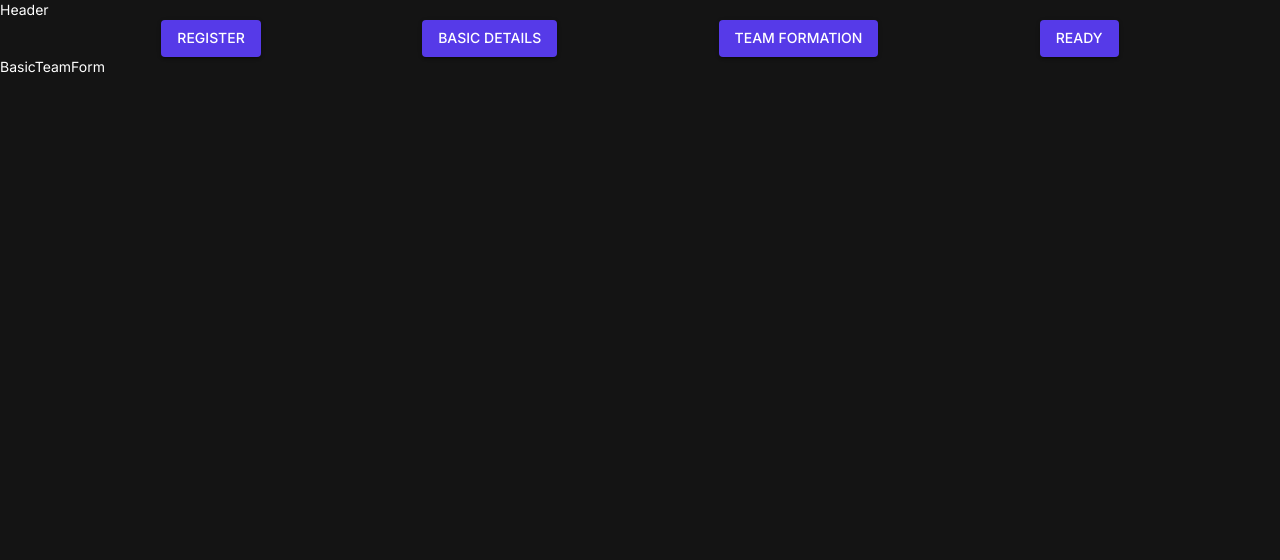
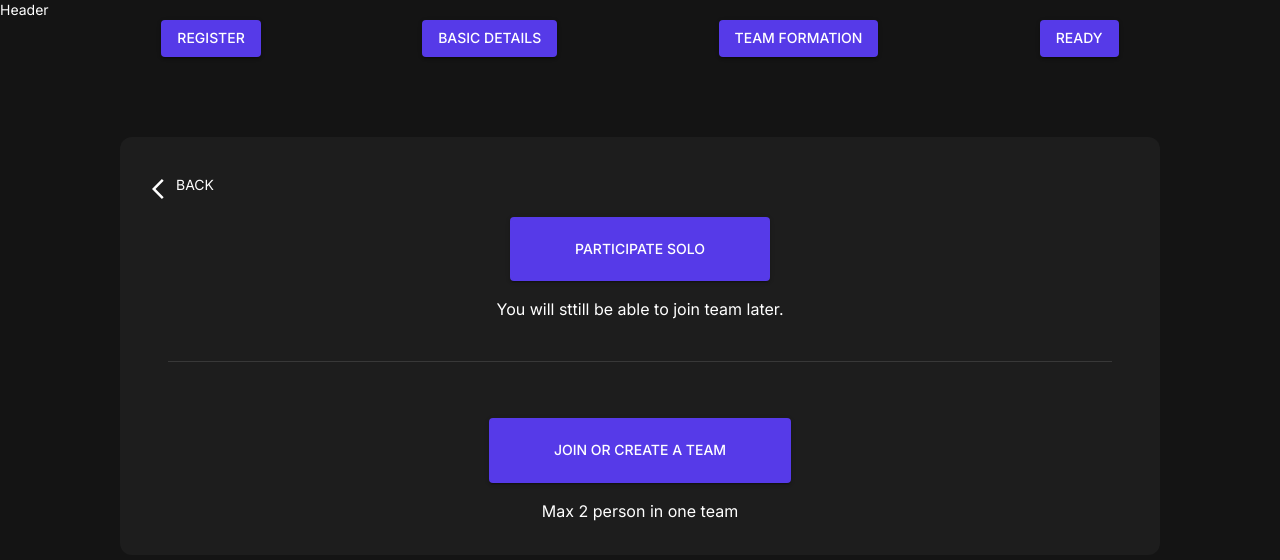
Before and after one commit to IEEE-VIT/palette-21-frontend, a React (Create React App) app: page /userForm in a window 1280 px wide. Both pictures are taken after a click on the button "TEAM FORMATION". Shown: the top 560 px of the page. Built offline with nearby package versions, Linux system fonts and the light colour scheme.

Commit message:
feat: team formation forms

```diff
--- a/src/screens/UserFormScreen/BasicDetailsPage/BasicDetailsBanner.jsx
+++ b/src/screens/UserFormScreen/BasicDetailsPage/BasicDetailsBanner.jsx
@@ -5,8 +5,10 @@ import bannerImage from "../../../assets/basicDetails/banner.png";
 export default function BasicDetailsBanner() {
   return (
     <Box mt={20}>
-      <Grid item>
-        <img src={bannerImage} height={300} />
+      <Grid container direction="column" alignItems="center" justify="center">
+        <Grid item>
+          <img src={bannerImage} height={300} />
+        </Grid>
       </Grid>
     </Box>
   );
--- a/src/screens/UserFormScreen/BasicDetailsPage/BasicDetailsForm.jsx
+++ b/src/screens/UserFormScreen/BasicDetailsPage/BasicDetailsForm.jsx
@@ -61,7 +61,7 @@ export default function BasicDetailsForm() {
 
   return (
     <div>
-      <Box m={4} mx={6}>
+      <Box m={4} mx={15} mt={10}>
         <Paper class={classes.paper} variant="elevation" elevation={10}>
           <Box p={4}>
             <Grid container direction="column">
@@ -196,9 +196,9 @@ export default function BasicDetailsForm() {
                       <MenuItem value="">
                         <em>None</em>
                       </MenuItem>
-                      <MenuItem value={10}>Ten</MenuItem>
-                      <MenuItem value={20}>Twenty</MenuItem>
-                      <MenuItem value={30}>Thirty</MenuItem>
+                      <MenuItem value={10}>Twitter</MenuItem>
+                      <MenuItem value={20}>Instagram</MenuItem>
+                      <MenuItem value={30}>Friend</MenuItem>
                     </Select>
                   </FormControl>
                 </Box>
--- a/src/screens/UserFormScreen/BasicDetailsPage/BasicTeamForm.jsx
+++ b/src/screens/UserFormScreen/BasicDetailsPage/BasicTeamForm.jsx
@@ -1,5 +1,105 @@
+import {
+  Paper,
+  Grid,
+  Box,
+  makeStyles,
+  Button,
+  Typography,
+  Divider,
+} from "@material-ui/core";
 import React from "react";
+import ArrowBackIosIcon from "@material-ui/icons/ArrowBackIos";
+
+const useStyles = makeStyles({
+  paper: {
+    backgroundColor: "#1D1D1D",
+    color: "#FFFF",
+    borderRadius: 12,
+  },
+  button: {
+    padding: "20px",
+    paddingLeft: "65px",
+    paddingRight: "65px",
+  },
+});
 
 export default function BasicTeamForm() {
-  return <div>BasicTeamForm</div>;
+  const classes = useStyles();
+  return (
+    <Box m={4} mx={15} mt={10}>
+      <Paper class={classes.paper} variant="elevation" elevation={10}>
+        <Box p={4}>
+          <Grid container direction="column" alignItems="stretch">
+            <Grid item>
+              <Grid container direction="row" spacing={0} alignItems="center">
+                <Grid item>
+                  <Box mt={1}>
+                    <ArrowBackIosIcon />
+                  </Box>
+                </Grid>
+                <Grid item>BACK</Grid>
+              </Grid>
+            </Grid>
+            <Grid item>
+              <Box mt={2}>
+                <Grid
+                  container
+                  direction="column"
+                  spacing={2}
+                  alignItems="center"
+                  justify="center"
+                >
+                  <Grid item>
+                    <Button
+                      variant="contained"
+                      color="primary"
+                      className={classes.button}
+                    >
+                      Participate Solo
+                    </Button>
+                  </Grid>
+                  <Grid item>
+                    <Typography vairant="caption">
+                      You will sttill be able to join team later.{" "}
+                    </Typography>
+                  </Grid>
+                </Grid>
+              </Box>
+            </Grid>
+            <Grid item>
+              <Box my={5}>
+                <Divider variant="middle" />
+              </Box>
+            </Grid>
+            <Grid item>
+              <Box mt={2}>
+                <Grid
+                  container
+                  direction="column"
+                  spacing={2}
+                  alignItems="center"
+                  justify="center"
+                >
+                  <Grid item>
+                    <Button
+                      variant="contained"
+                      color="primary"
+                      className={classes.button}
+                    >
+                      Join or create a team
+                    </Button>
+                  </Grid>
+                  <Grid item>
+                    <Typography vairant="caption">
+                      Max 2 person in one team
+                    </Typography>
+                  </Grid>
+                </Grid>
+              </Box>
+            </Grid>
+          </Grid>
+        </Box>
+      </Paper>
+    </Box>
+  );
 }
--- /dev/null
+++ b/src/screens/UserFormScreen/TeamFormation/CreateTeamForm.jsx
@@ -0,0 +1,171 @@
+import {
+  Paper,
+  Grid,
+  Box,
+  makeStyles,
+  Button,
+  TextField,
+  Switch,
+  FormControl,
+  InputLabel,
+  Select,
+  MenuItem,
+  Typography,
+} from "@material-ui/core";
+import { withStyles } from "@material-ui/styles";
+import React from "react";
+import ArrowBackIosIcon from "@material-ui/icons/ArrowBackIos";
+
+const useStyles = makeStyles({
+  paper: {
+    backgroundColor: "#1D1D1D",
+    color: "#FFFF",
+    borderRadius: 12,
+  },
+  outlinePaper: {
+    backgroundColor: "#1D1D1D",
+    borderColor: "#694FEF",
+    color: "#FFFF",
+  },
+  button: {
+    padding: "10px",
+    paddingLeft: "25px",
+    paddingRight: "25px",
+  },
+});
+const AntSwitch = withStyles((theme) => ({
+  root: {
+    width: 45,
+    height: 25,
+    padding: 0,
+    display: "flex",
+  },
+  switchBase: {
+    padding: 3,
+    color: theme.palette.grey[500],
+    "&$checked": {
+      transform: "translateX(19px)",
+      color: theme.palette.common.white,
+      "& + $track": {
+        opacity: 1,
+        backgroundColor: theme.palette.primary.main,
+        borderColor: theme.palette.primary.main,
+      },
+    },
+  },
+  thumb: {
+    width: 19,
+    height: 19,
+    boxShadow: "none",
+  },
+  track: {
+    border: `1px solid ${theme.palette.grey[500]}`,
+    borderRadius: 16,
+    opacity: 1,
+    backgroundColor: theme.palette.common.white,
+  },
+  checked: {},
+}))(Switch);
+
+export default function CreateTeamForm() {
+  const [state, setState] = React.useState({
+    checkedA: true,
+    checkedB: true,
+    checkedC: false,
+  });
+
+  const handleChange = (event) => {
+    setState({ ...state, [event.target.name]: event.target.checked });
+  };
+  const classes = useStyles();
+  return (
+    <Box m={4} mx={15} mt={10}>
+      <Paper class={classes.paper} variant="elevation" elevation={10}>
+        <Box p={4}>
+          <Grid container direction="column" alignItems="stretch">
+            <Grid item>
+              <Grid container direction="row" spacing={0} alignItems="center">
+                <Grid item>
+                  <Box mt={1}>
+                    <ArrowBackIosIcon />
+                  </Box>
+                </Grid>
+                <Grid item>BACK</Grid>
+              </Grid>
+            </Grid>
+            <Grid item>
+              <Box mt={2}>
+                <Typography variant="h6">Enter your team name</Typography>
+              </Box>
+            </Grid>
+            <Grid item>
+              <Box my={1}>
+                <Paper variant="outlined" className={classes.outlinePaper}>
+                  <Box mx={2} my={2}>
+                    <TextField
+                      color="secondary"
+                      required
+                      label="Team Name"
+                      placeholder="DesignPals"
+                      hint="DesignPals"
+                      InputProps={{
+                        disableUnderline: true,
+                        className: classes.inputFields,
+                      }}
+                      InputLabelProps={{
+                        classes: {
+                          root: classes.labelRoot,
+                        },
+                      }}
+                    />
+                  </Box>
+                </Paper>
+              </Box>
+            </Grid>
+            <Grid item>
+              <Box my={2}>
+                <Grid
+                  container
+                  direction="row"
+                  justify="flex-start"
+                  alignItems="center"
+                  spacing={2}
+                >
+                  <Grid item>
+                    <Button
+                      variant="contained"
+                      color="primary"
+                      className={classes.button}
+                    >
+                      Create Team
+                    </Button>
+                  </Grid>
+                  <Grid item>
+                    <Typography component="div">
+                      <Grid
+                        component="label"
+                        container
+                        alignItems="center"
+                        justify="center"
+                        spacing={1}
+                      >
+                        <Grid item>
+                          <AntSwitch
+                            checked={state.checkedC}
+                            onChange={handleChange}
+                            name="checkedC"
+                          />
+                        </Grid>
+                        <Grid item>Looking for teammates</Grid>
+                      </Grid>
+                    </Typography>
+                  </Grid>
+                </Grid>
+              </Box>
+            </Grid>
+          </Grid>
+        </Box>
+      </Paper>
+    </Box>
+  );
+}
--- a/src/screens/UserFormScreen/TeamFormation/TeamForm.jsx
+++ b/src/screens/UserFormScreen/TeamFormation/TeamForm.jsx
@@ -1,5 +1,19 @@
+import { Grid } from "@material-ui/core";
 import React from "react";
+import CreateTeamForm from "./CreateTeamForm";
 
 export default function TeamFormationForm() {
-  return <div>TeamFormationForm</div>;
+  return (
+    <Grid
+      container
+      direction="row"
+      justify="center"
+      alignItems="center"
+      style={{ minHeight: "80vh" }}
+    >
+      <Grid item xs={6}>
+        <CreateTeamForm />
+      </Grid>
+    </Grid>
+  );
 }
--- a/src/screens/UserFormScreen/UserFormScreen.jsx
+++ b/src/screens/UserFormScreen/UserFormScreen.jsx
@@ -2,7 +2,7 @@ import { Button, Grid } from "@material-ui/core";
 import { React, useState } from "react";
 import BasicDeatilsPage from "./BasicDetailsPage/BasicDeatilsPage";
 import BasicTeamForm from "./BasicDetailsPage/BasicTeamForm";
-import TeamFormationForm from "./TeamFormation/TeamForm";
+import CreateTeamForm from "./TeamFormation/CreateTeamForm";
 
 export default function UserFormScreen() {
   const [screen, setScreen] = useState("userBasicDetails");
@@ -15,10 +15,10 @@ export default function UserFormScreen() {
     switch (input) {
       case "userBasicDetails":
         return <BasicDeatilsPage />;
-      case "teamBasicDetails":
+      case "createTeamForm":
+        return <CreateTeamForm />;
+      case "teamFormation":
         return <BasicTeamForm />;
-      case "teamFormation":
-        return <TeamFormationForm />;
     }
   };
   return (
@@ -55,7 +55,7 @@ export default function UserFormScreen() {
                 variant="contained"
                 color="primary"
                 onClick={() => {
-                  setPage("teamBasicDetails");
+                  setPage("teamFormation");
                 }}
               >
                 Team Formation
```
Also changed, not shown: src/screens/UserFormScreen/FormHelpers/UserFormCompletionScreen.jsx (added, +15 -0 lines), src/screens/UserFormScreen/FormHelpers/SuccessfulRegistrationScreen.jsx (renamed from src/screens/UserFormScreen/SuccessfulRegistrationScreen.jsx).
